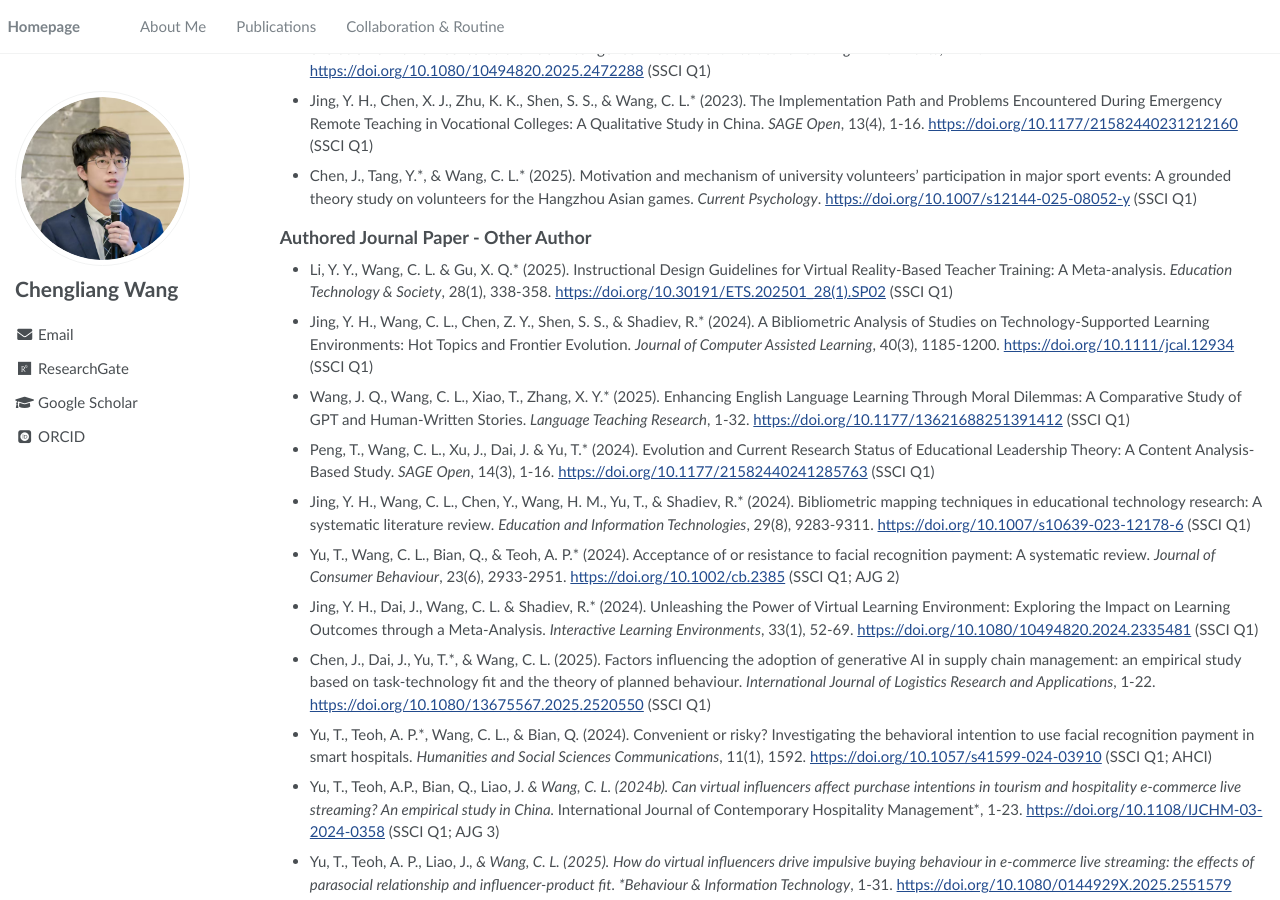
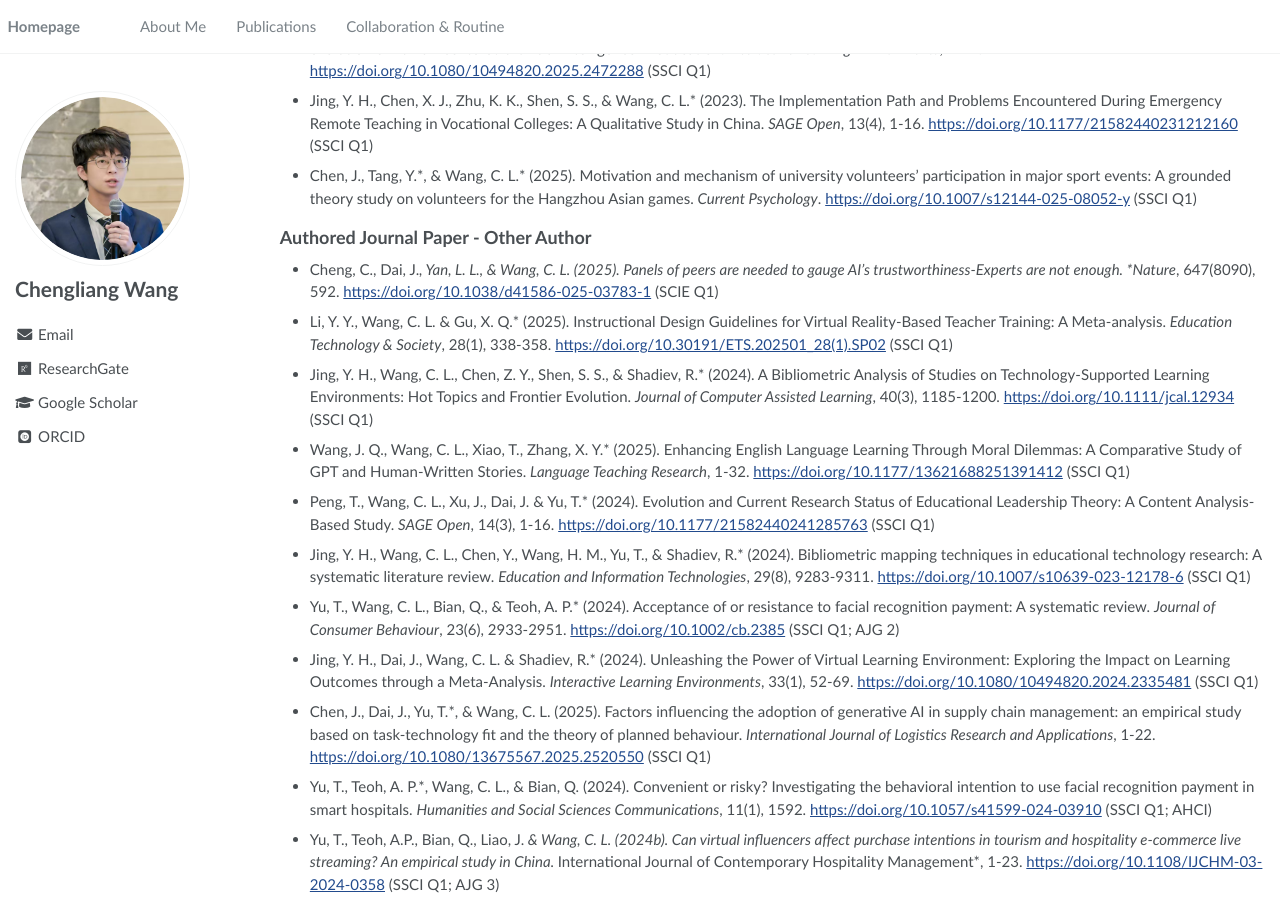
Before and after one commit to wcledutech/wcledutech.github.io, a Jekyll site: the page built from _pages/publications.md, in a window 1280 px wide and 900 px high, scrolled down 2234 px. Built offline with Jekyll 4.4.1, drawn with Linux system fonts in a browser that asks for light colours; some web fonts are replaced.

Commit message:
Update publications.md

```diff
--- a/_pages/publications.md
+++ b/_pages/publications.md
@@ -47,6 +47,7 @@ author_profile: true
 - Chen, J., Tang, Y.\*, & Wang, C. L.\* (2025). Motivation and mechanism of university volunteers' participation in major sport events: A grounded theory study on volunteers for the Hangzhou Asian games. *Current Psychology*. [https://doi.org/10.1007/s12144-025-08052-y](https://doi.org/10.1007/s12144-025-08052-y) (SSCI Q1)
 
 ## Authored Journal Paper - Other Author
+- Cheng, C., Dai, J.*, Yan, L. L., & Wang, C. L. (2025). Panels of peers are needed to gauge AI’s trustworthiness-Experts are not enough. *Nature*, 647(8090), 592. [https://doi.org/10.1038/d41586-025-03783-1](https://doi.org/10.1038/d41586-025-03783-1) (SCIE Q1)
 - Li, Y. Y., Wang, C. L. & Gu, X. Q.* (2025). Instructional Design Guidelines for Virtual Reality-Based Teacher Training: A Meta-analysis. *Education Technology & Society*, 28(1), 338-358. [https://doi.org/10.30191/ETS.202501_28(1).SP02](https://doi.org/10.30191/ETS.202501_28(1).SP02) (SSCI Q1)
 - Jing, Y. H., Wang, C. L., Chen, Z. Y., Shen, S. S., & Shadiev, R.* (2024). A Bibliometric Analysis of Studies on Technology-Supported Learning Environments: Hot Topics and Frontier Evolution. *Journal of Computer Assisted Learning*, 40(3), 1185-1200. [https://doi.org/10.1111/jcal.12934](https://doi.org/10.1111/jcal.12934) (SSCI Q1)
 - Wang, J. Q., Wang, C. L., Xiao, T., Zhang, X. Y.* (2025). Enhancing English Language Learning Through Moral Dilemmas: A Comparative Study of GPT and Human-Written Stories. *Language Teaching Research*, 1-32. [https://doi.org/10.1177/13621688251391412](https://doi.org/10.1177/13621688251391412) (SSCI Q1)
```
